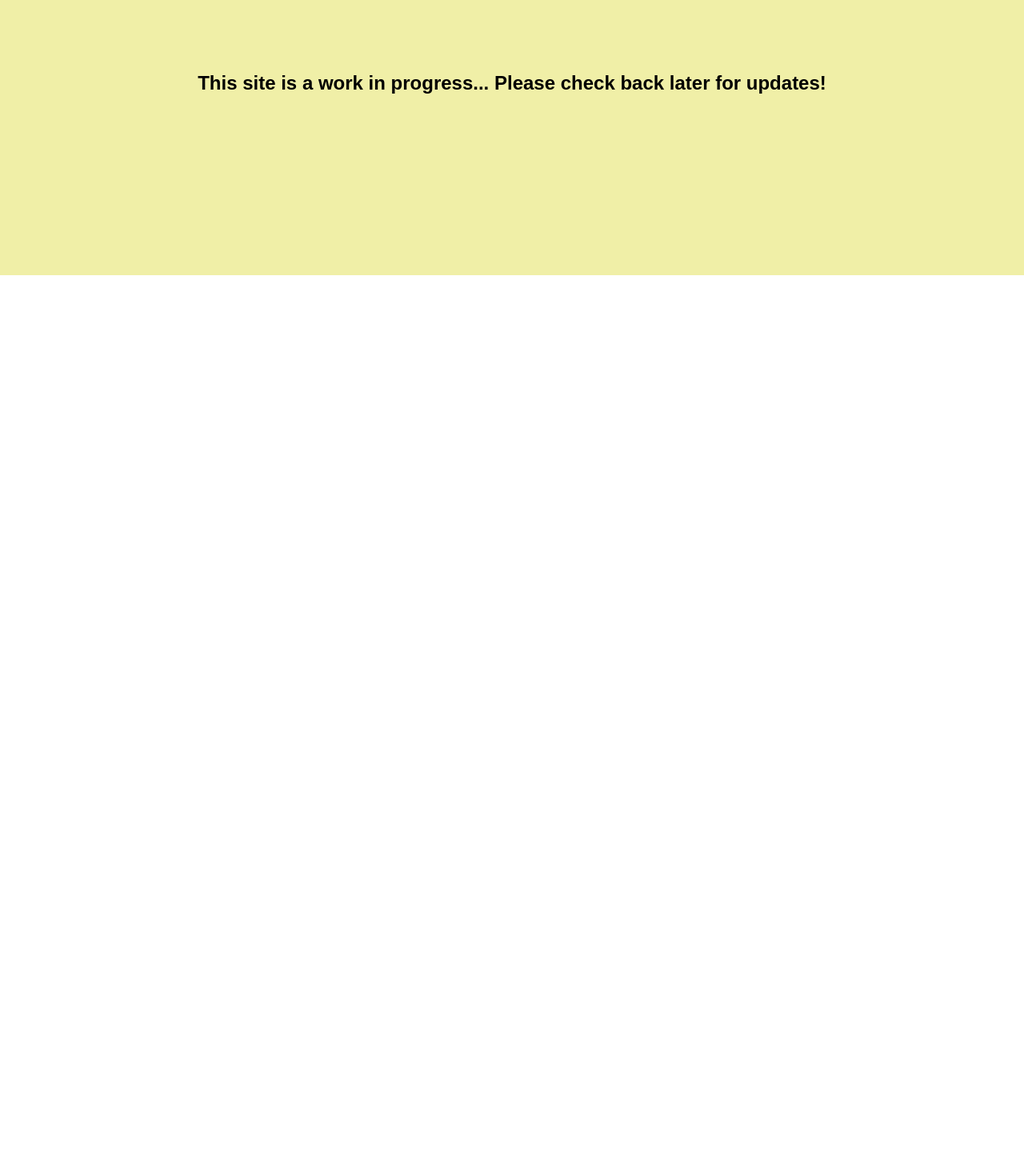
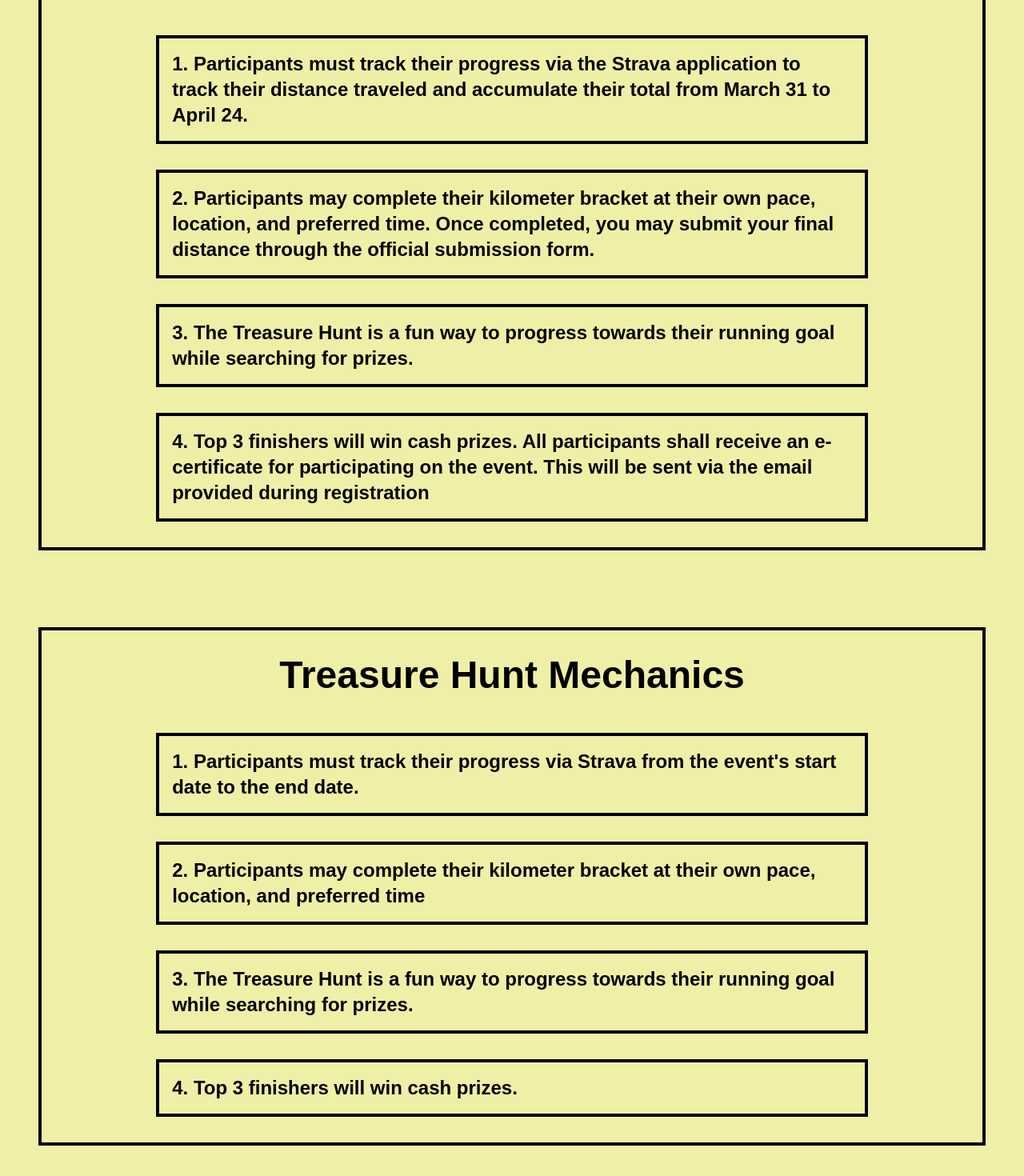
Before and after one commit to DanRed22/funrunssc, a Next.js app: page / in a window 1280 px wide. Shown: the part 1050-2520 px from the top of the page at 80% size. Before the commit the page ends 1394 px from the top, so only its background shows below. Built offline with nearby package versions, Linux system fonts and the light colour scheme; a web font is replaced by a local one.

Commit message:
Add MechanicsTreasure component and enhance Mechanics with detailed instructions

```diff
--- a/app/page.jsx
+++ b/app/page.jsx
@@ -1,5 +1,6 @@
 import Headline from '@/components/Headline';
 import Mechanics from '@/components/Mechanics';
+import MechanicsTreasure from '@/components/MechanicsTreasure';
 import { Fragment } from 'react';
 
 export default function Home() {
@@ -8,6 +9,7 @@ export default function Home() {
       <div>
         <Headline />
         <Mechanics />
+        <MechanicsTreasure />
       </div>
     </Fragment>
   );
--- a/components/Mechanics.jsx
+++ b/components/Mechanics.jsx
@@ -1,13 +1,29 @@
 import React from 'react';
+import TextContainer from './TextContainer';
 
 export default function Mechanics() {
+  const mechanics = [
+    '1. Participants  must track their progress via the Strava application to track their distance traveled and accumulate their total from March 31 to April 24. ',
+    '2. Participants may complete their kilometer bracket at their own pace, location, and preferred time. Once completed, you may submit your final distance through the official submission form.',
+    '3. The Treasure Hunt is a fun way to progress towards their running goal while searching for prizes. ',
+    '4. Top 3 finishers will win cash prizes. All participants shall receive an e-certificate for participating on the event. This will be sent via the email provided during registration',
+  ];
   return (
     <div
       id="mechanics
     "
-      className="h-[30rem] flex flex-col items-center justify-center bg-[#f0efa7] text-black text-2xl font-bold w-full"
+      className="p-12 !w-full flex flex-col items-center justify-center bg-[#f0efa7] text-black text-2xl font-bold"
     >
-      This site is a work in progress... Please check back later for updates!
+      <div className="nes-container with-title is-centered flex flex-col items-center justify-center !p-8">
+        <p className="text-5xl text-center !mb-8">Virtual Run Mechanics</p>
+        {mechanics.map((item, index) => (
+          <TextContainer
+            key={index}
+            message={item}
+            className={'my-4 border-black w-[80%] text-start p-4'}
+          />
+        ))}
+      </div>
     </div>
   );
 }
--- /dev/null
+++ b/components/MechanicsTreasure.jsx
@@ -0,0 +1,29 @@
+import React from 'react';
+import TextContainer from './TextContainer';
+
+export default function MechanicsTreasure() {
+  const mechanics = [
+    "1. Participants must track their progress via Strava from the event's start date to the end date.",
+    '2. Participants may complete their kilometer bracket at their own pace, location, and preferred time',
+    '3. The Treasure Hunt is a fun way to progress towards their running goal while searching for prizes.',
+    '4. Top 3 finishers will win cash prizes.',
+  ];
+  return (
+    <div
+      id="mechanics
+    "
+      className="p-12 !w-full flex flex-col items-center justify-center bg-[#f0efa7] text-black text-2xl font-bold"
+    >
+      <div className="nes-container with-title is-centered flex flex-col items-center justify-center !p-8">
+        <p className="text-5xl text-center !mb-8">Treasure Hunt Mechanics</p>
+        {mechanics.map((item, index) => (
+          <TextContainer
+            key={index}
+            message={item}
+            className={'my-4 border-black w-[80%] text-start p-4'}
+          />
+        ))}
+      </div>
+    </div>
+  );
+}
--- /dev/null
+++ b/components/TextContainer.jsx
@@ -0,0 +1,7 @@
+import React from 'react';
+
+function TextContainer({ message, className }) {
+  return <div className={`border-4  text-wrap ${className}`}>{message}</div>;
+}
+
+export default TextContainer;
```
